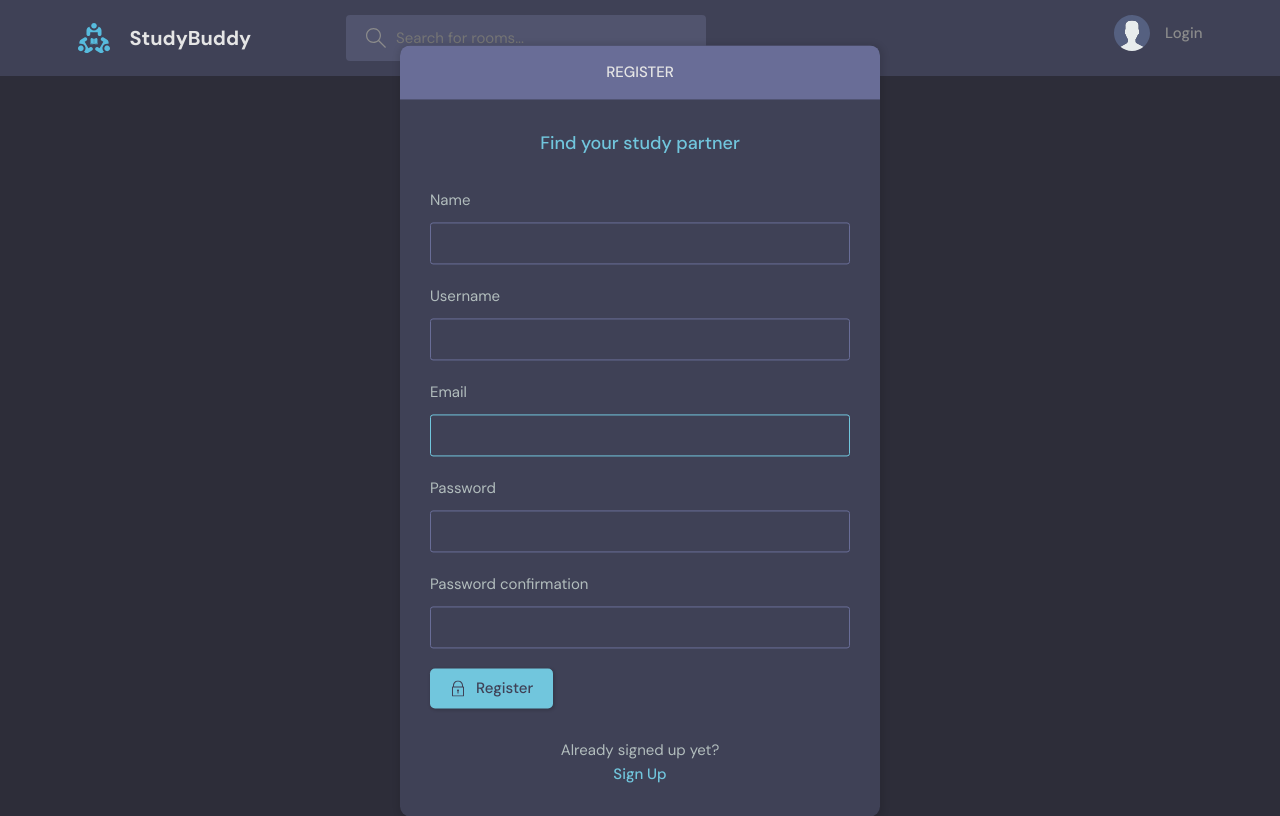
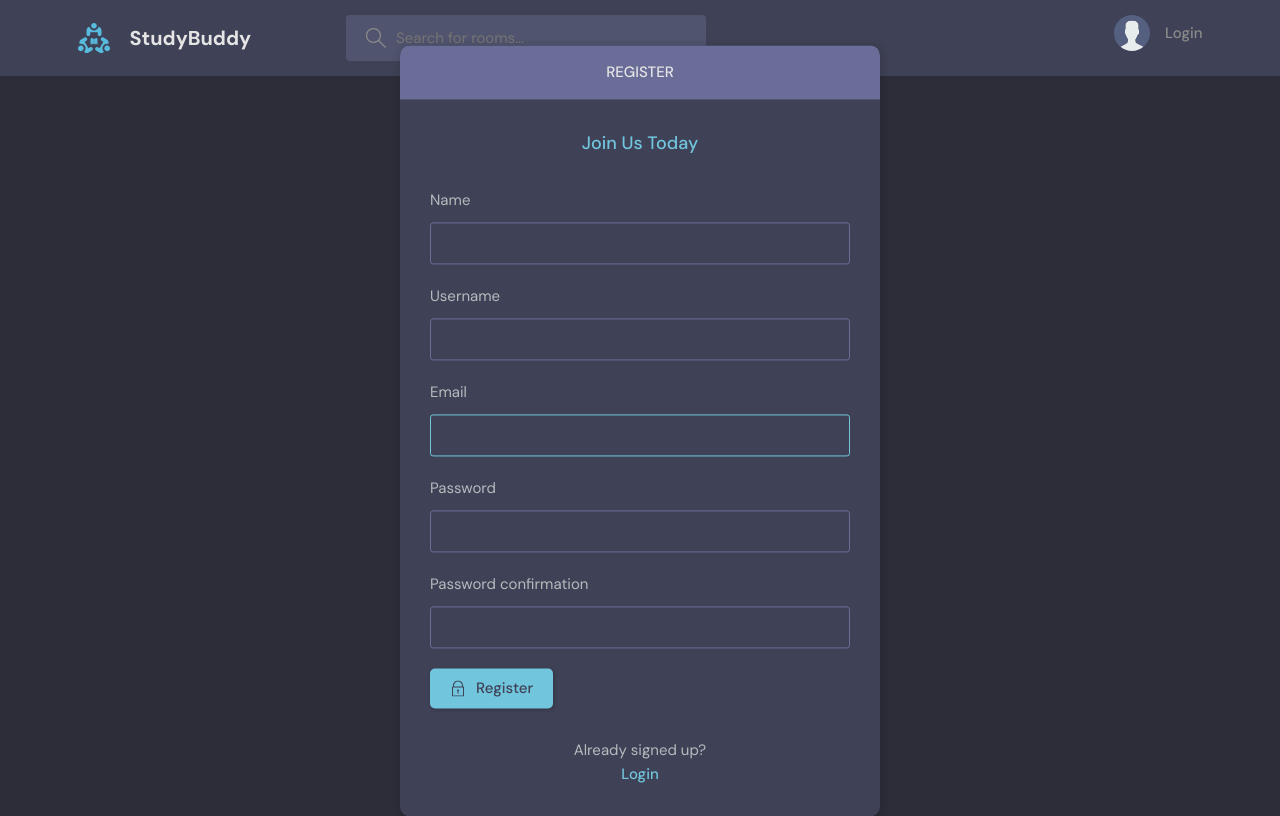
Before and after one commit to 123lynch/Django_Project, a Django app: page /register/ in a window 1280 px wide. Run offline with Django 4.2, Linux system fonts and the light colour scheme.

Commit message:
'project'

```diff
--- a/base/templates/base/login_register.html
+++ b/base/templates/base/login_register.html
@@ -12,13 +12,13 @@
             </div>
           </div>
           <div class="layout__body">
-            <h2 class="auth__tagline">Find your study partner</h2>
+            <h2 class="auth__tagline">Login to Find your study partner</h2>
 
             <form class="form" action="" method="POST">
               {% csrf_token %}
               <div class="form__group form__group">
                 <label for="room_name">Email</label>
-                <input id="username" name="email" type="text" placeholder="e.g. dennis_ivy" />
+                <input id="username" name="email" type="text" placeholder="e.g@gmail.com" />
               </div>
 
               <div class="form__group">
@@ -68,7 +68,7 @@
             </div>
           </div>
           <div class="layout__body">
-            <h2 class="auth__tagline">Find your study partner</h2>
+            <h2 class="auth__tagline">Join Us Today</h2>
 
             <form class="form" action="" method="POST">
               {% csrf_token %}
@@ -103,8 +103,8 @@
             </form>
 
             <div class="auth__action">
-              <p>Already signed up yet?</p>
-              <a href="{% url 'login' %}" class="btn btn--link">Sign Up</a>
+              <p>Already signed up?</p>
+              <a href="{% url 'login' %}" class="btn btn--link">Login</a>
             </div>
           </div>
         </div>
--- a/base/templates/base/profile.html
+++ b/base/templates/base/profile.html
@@ -12,7 +12,7 @@
         <div class="profile">
           <div class="profile__avatar">
             <div class="avatar avatar--large active">
-              <img src="https://randomuser.me/api/portraits/men/11.jpg" />
+              <img src="{{user.avatar.url}}" />
             </div>
           </div>
           <div class="profile__info">
```
Also changed, not shown: db.sqlite3, static/images/photo-1511367461989-f85a21fda167_VdUrRua.jfif (added), static/images/photo-1511367461989-f85a21fda167_YS3Cdh4.jfif (added).
